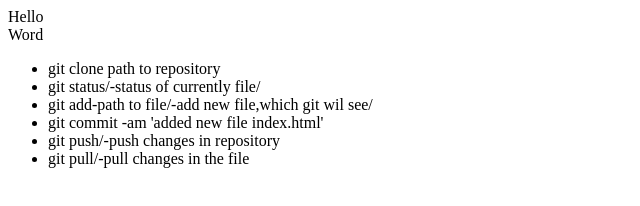
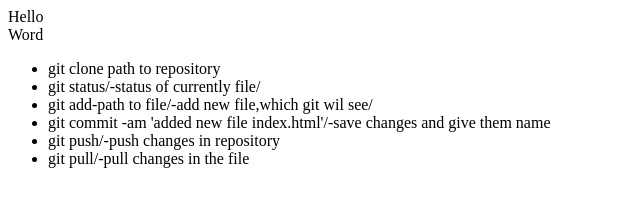
Before and after one commit to Daniar-git/gitLesson, a plain HTML site: page index.html in a window 1280 px wide. Shown: the whole page, without its empty margins (0-640 px from the left). Drawn offline with Linux system fonts and the light colour scheme.

Commit message:
New 2 Tags

```diff
--- a/index.html
+++ b/index.html
@@ -6,7 +6,7 @@
         <li>git clone path to repository</li>
         <li>git status/-status of currently file/</li>
         <li>git add-path to file/-add new file,which git wil see/</li>
-        <li>git commit -am 'added new file index.html'</li>
+        <li>git commit -am 'added new file index.html'/-save changes and give them name</li>
         <li>git push/-push changes in repository</li>
         <li>git pull/-pull changes in the file</li>
     </ul>
```
